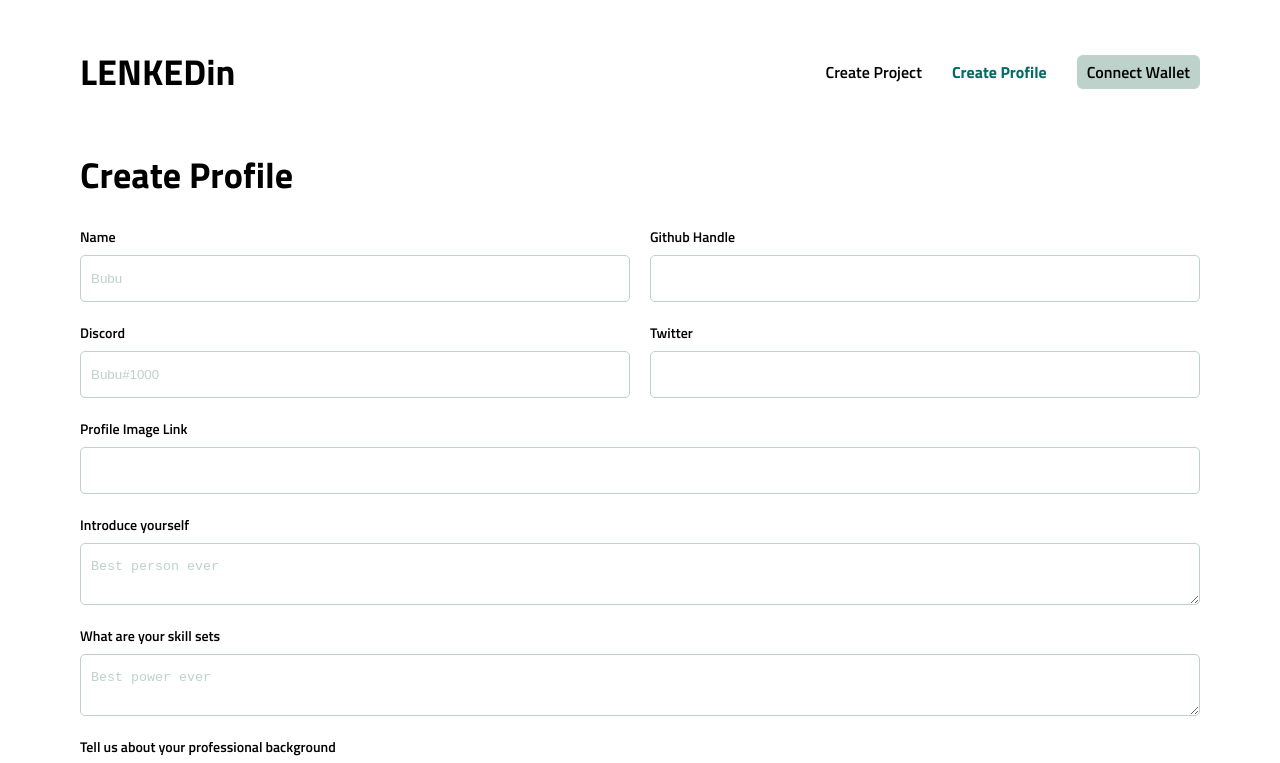
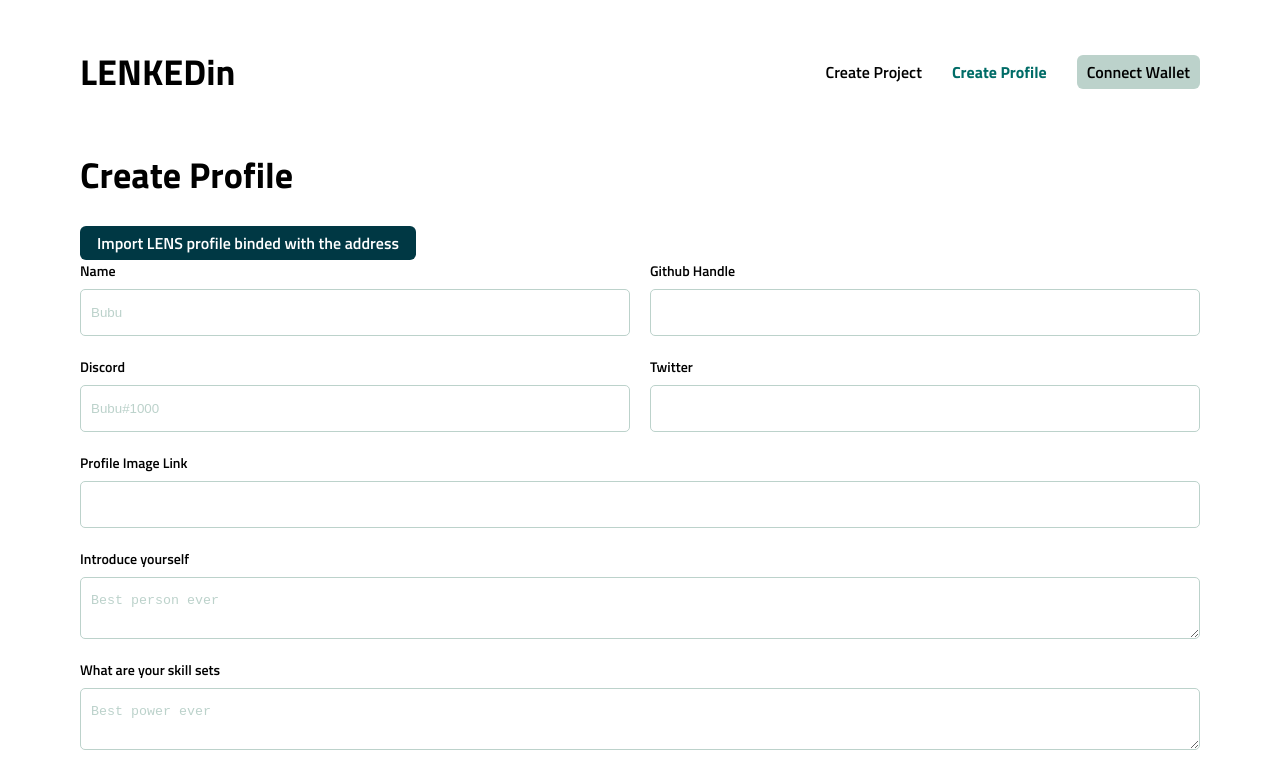
Before and after one commit to LenkedIn/LenkedIn, a React (Create React App) app in the folder apps/web-app/: page /create-profile in a window 1280 px wide. Shown: the top 763 px of the page. Built offline with nearby package versions, Linux system fonts and the light colour scheme.

Commit message:
add_lens_profile_button

```diff
--- a/apps/web-app/src/pages/CreateProfile.tsx
+++ b/apps/web-app/src/pages/CreateProfile.tsx
@@ -38,6 +38,10 @@
   purpose: Yup.string().default(""),
 })
 
+const loadLENSProfile = () => {
+  console.log("log lens profile")
+}
+
 const CreateProfile = () => {
   const { web3Info } = useWeb3()
 
@@ -62,6 +66,15 @@
         }}
       >
         <Form>
+          <Button
+            style={{ width: "30%", marginRight: "auto" }}
+            type="button"
+            onClick={() => {
+              loadLENSProfile()
+            }}
+          >
+            Import LENS profile binded with the address
+          </Button>
           <DoubleFieldsContainer>
             <TextField label="Name" name="name" placeholder="Bubu" />
             <TextField label="Github Handle" name="gitHandle" />
```
